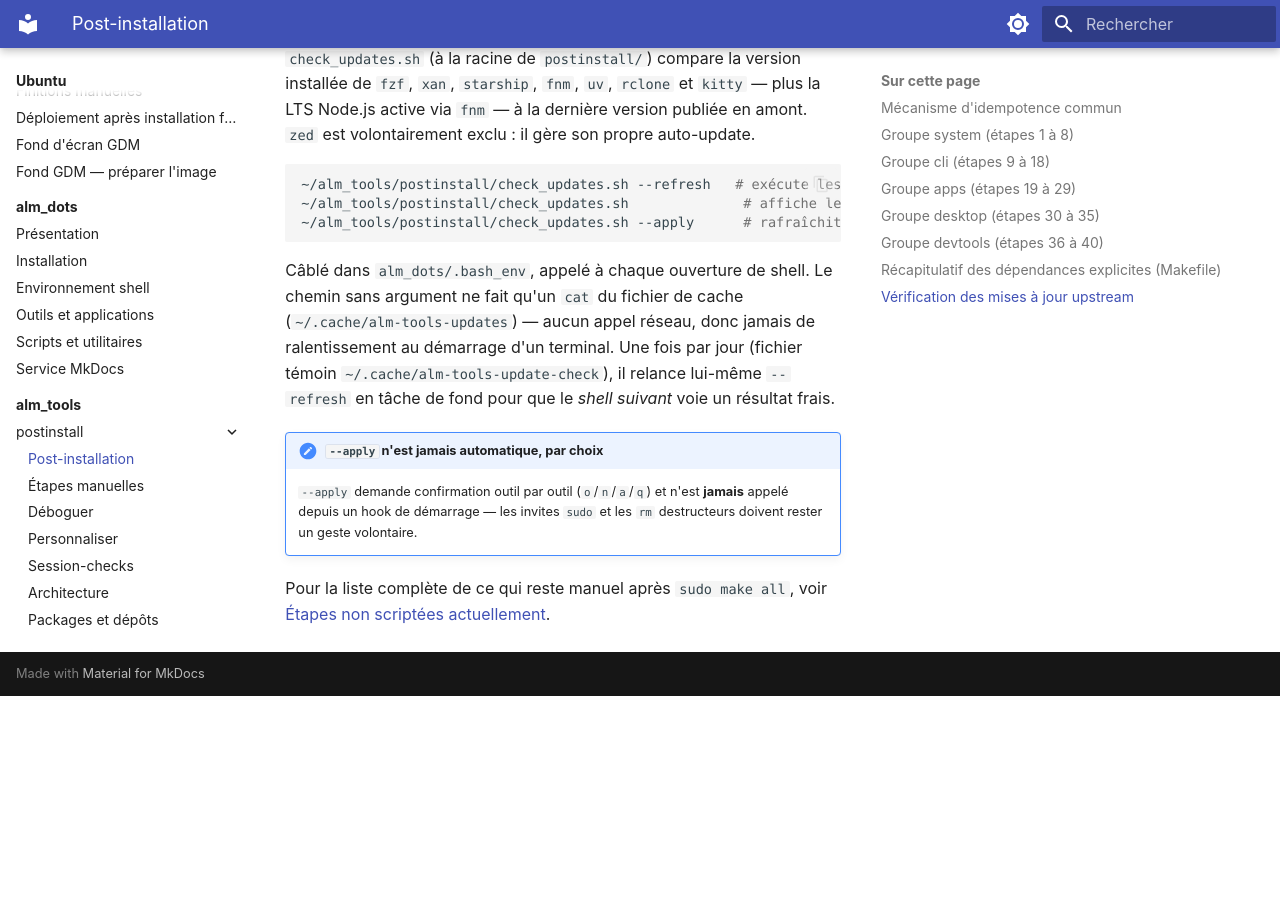
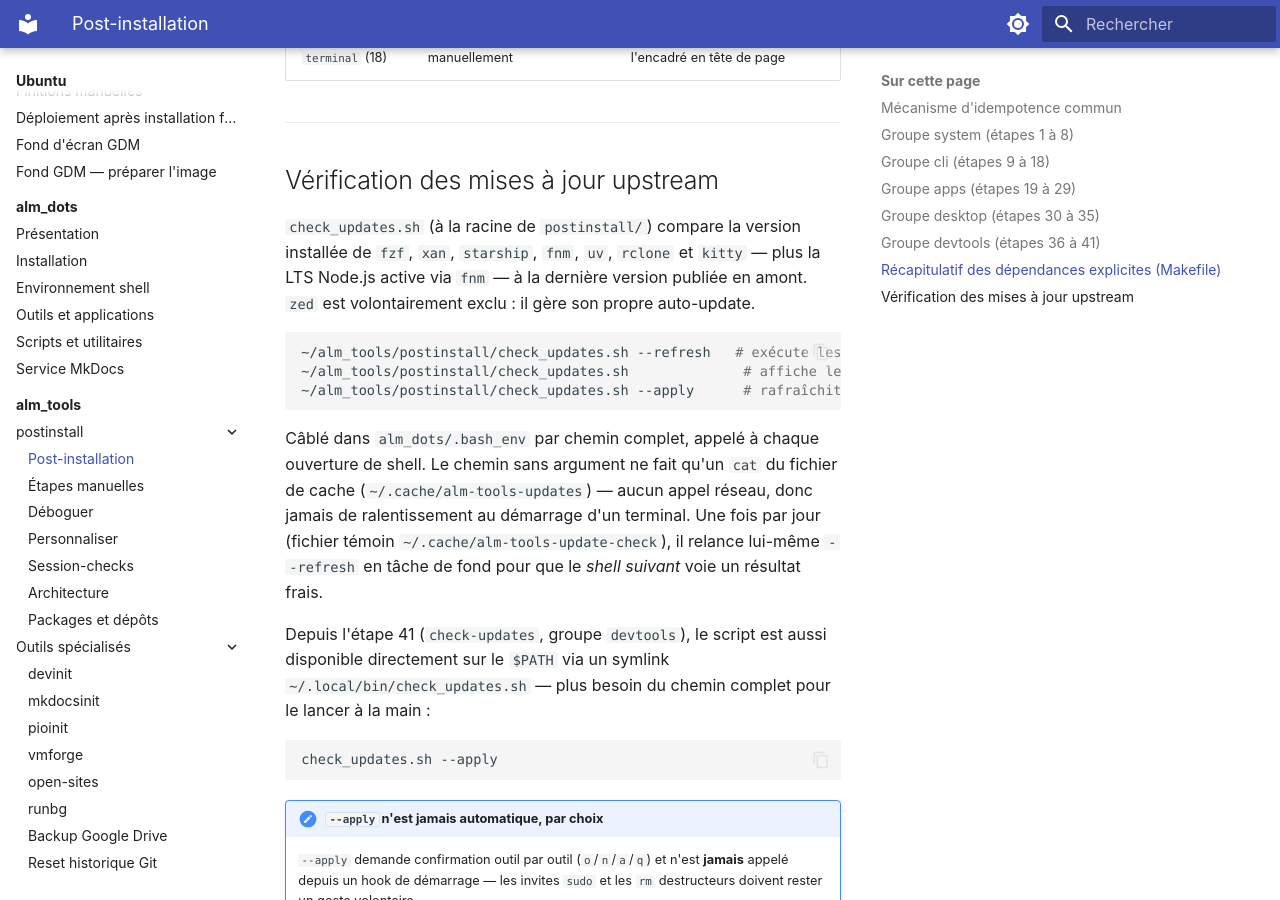
Before and after one commit to namnetes/alm_notes, an MkDocs documentation site: the page built from docs/systeme/ubuntu/alm_tools/postinstall/post-installation.md, in a window 1280 px wide and 900 px high, scrolled down 10736 px. Built offline with MkDocs 1.6.1 and Material for MkDocs 9.7.7, drawn with Linux system fonts in a browser that asks for light colours; before the commit the page ends 11432 px from its top, so only the background shows below that; some of the changed text lies outside the part shown.

Commit message:
docs: document check-updates devtools step (symlink ~/.local/bin)
alm_tools gained a new devtools target (check-updates, step 41) that
symlinks check_updates.sh into ~/.local/bin so it survives a fresh
install. Update the postinstall reference doc and the manual-steps
table accordingly.

Co-Authored-By: Claude Sonnet 5 <noreply@anthropic.com>

````diff
--- a/docs/systeme/ubuntu/alm_tools/postinstall/post-installation.md
+++ b/docs/systeme/ubuntu/alm_tools/postinstall/post-installation.md
@@ -60,7 +60,7 @@ mot-clé dans les tableaux ci-dessous plutôt que ré-expliqués à chaque
 | Mot-clé | Mécanisme | Exemples |
 |---------|-----------|----------|
 | **`dpkg -s`** | Paquet APT déjà installé (`dpkg -s <paquet> &>/dev/null`) | `pkg-install`, `pkg-remove`, `restricted`, `steam`, `proton`, `gsconnect` |
-| **`command -v` / chemin** | Binaire déjà résolu dans le `PATH`, ou exécutable présent à un chemin connu (`~/.local/bin/…`, `~/.local/kitty.app/…`) | `uv`, `xan`, `eza`, `fzf`, `brave`, `vscode`, `yubikey`, `zed`, `kitty`, `fnm`, `starship`, `devinit`, `pioinit`, `mkdocsinit`, `vmforge`, `open-sites`, `pass-cli` |
+| **`command -v` / chemin** | Binaire déjà résolu dans le `PATH`, ou exécutable présent à un chemin connu (`~/.local/bin/…`, `~/.local/kitty.app/…`) | `uv`, `xan`, `eza`, `fzf`, `brave`, `vscode`, `yubikey`, `zed`, `kitty`, `fnm`, `starship`, `devinit`, `pioinit`, `mkdocsinit`, `vmforge`, `open-sites`, `pass-cli`, `check-updates` |
 | **`snap list`** | Paquet Snap déjà présent (`snap list \| grep`) | `snap-update`, `snap-apps` |
 | **Fichier(s) cible** | Existence du ou des fichiers que le module doit produire | `nautilus-templates` (2 fichiers), `nautilus-terminal` (extension à 2 emplacements possibles) |
 | **Sentinelle** | Fichier témoin dédié, utilisé quand il n'existe pas de commande simple pour lire l'état déjà appliqué | `gnome-settings` (`~/.config/alm_tools/gnome_settings_applied`), `fonts` (fichier échantillon + `fc-list` + `fc-match`, triple vérification) |
@@ -200,7 +200,7 @@ mot-clé dans les tableaux ci-dessous plutôt que ré-expliqués à chaque
 
 ---
 
-## Groupe `devtools` (étapes 36 à 40)
+## Groupe `devtools` (étapes 36 à 41)
 
 | # | Cible | Action | Idempotence |
 |---|-------|--------|-------------|
@@ -209,6 +209,7 @@ mot-clé dans les tableaux ci-dessous plutôt que ré-expliqués à chaque
 | 38 | `mkdocsinit` | `uv tool install --force ~/alm_tools/cli/mkdocsinit` | Chemin (`~/.local/bin/mkdocsinit` exécutable) |
 | 39 | `vmforge` | Installe le shim `~/.local/bin/vmforge`, applique la règle AppArmor libvirt-qemu | Chemin (shim) ; l'application AppArmor est toujours rejouée (pas de saut) |
 | 40 | `open-sites` | `uv tool install --force ~/alm_tools/cli/open-sites`, puis génère et source la complétion bash (`~/.bash_completions/open-sites.sh`) | Chemin (`~/.local/bin/open-sites` exécutable) ; complétion regénérée à chaque run, ligne `.bashrc` ajoutée une seule fois |
+| 41 | `check-updates` | Crée le symlink `~/.local/bin/check_updates.sh` → `~/alm_tools/postinstall/check_updates.sh` | Chemin (symlink déjà présent et pointant vers la bonne source) |
 
 !!! note "Prérequis explicite : `uv` avant les quatre scaffolders/outils"
     Déclaré dans le Makefile (`devinit: check-root uv`, idem `pioinit`,
@@ -268,12 +269,21 @@ amont. `zed` est volontairement exclu : il gère son propre auto-update.
 ~/alm_tools/postinstall/check_updates.sh --apply      # rafraîchit puis propose, outil par outil, o/n/a/q
 ```
 
-Câblé dans `alm_dots/.bash_env`, appelé à chaque ouverture de shell. Le
-chemin sans argument ne fait qu'un `cat` du fichier de cache
-(`~/.cache/alm-tools-updates`) — aucun appel réseau, donc jamais de
+Câblé dans `alm_dots/.bash_env` par chemin complet, appelé à chaque
+ouverture de shell. Le chemin sans argument ne fait qu'un `cat` du fichier
+de cache (`~/.cache/alm-tools-updates`) — aucun appel réseau, donc jamais de
 ralentissement au démarrage d'un terminal. Une fois par jour (fichier
 témoin `~/.cache/alm-tools-update-check`), il relance lui-même `--refresh`
 en tâche de fond pour que le *shell suivant* voie un résultat frais.
+
+Depuis l'étape 41 (`check-updates`, groupe `devtools`), le script est aussi
+disponible directement sur le `$PATH` via un symlink
+`~/.local/bin/check_updates.sh` — plus besoin du chemin complet pour le
+lancer à la main :
+
+```bash
+check_updates.sh --apply
+```
 
 !!! note "`--apply` n'est jamais automatique, par choix"
     `--apply` demande confirmation outil par outil (`o`/`n`/`a`/`q`) et
````
Also changed, not shown: docs/systeme/ubuntu/alm_tools/postinstall/etapes-manuelles.md (+1 -1 lines).
